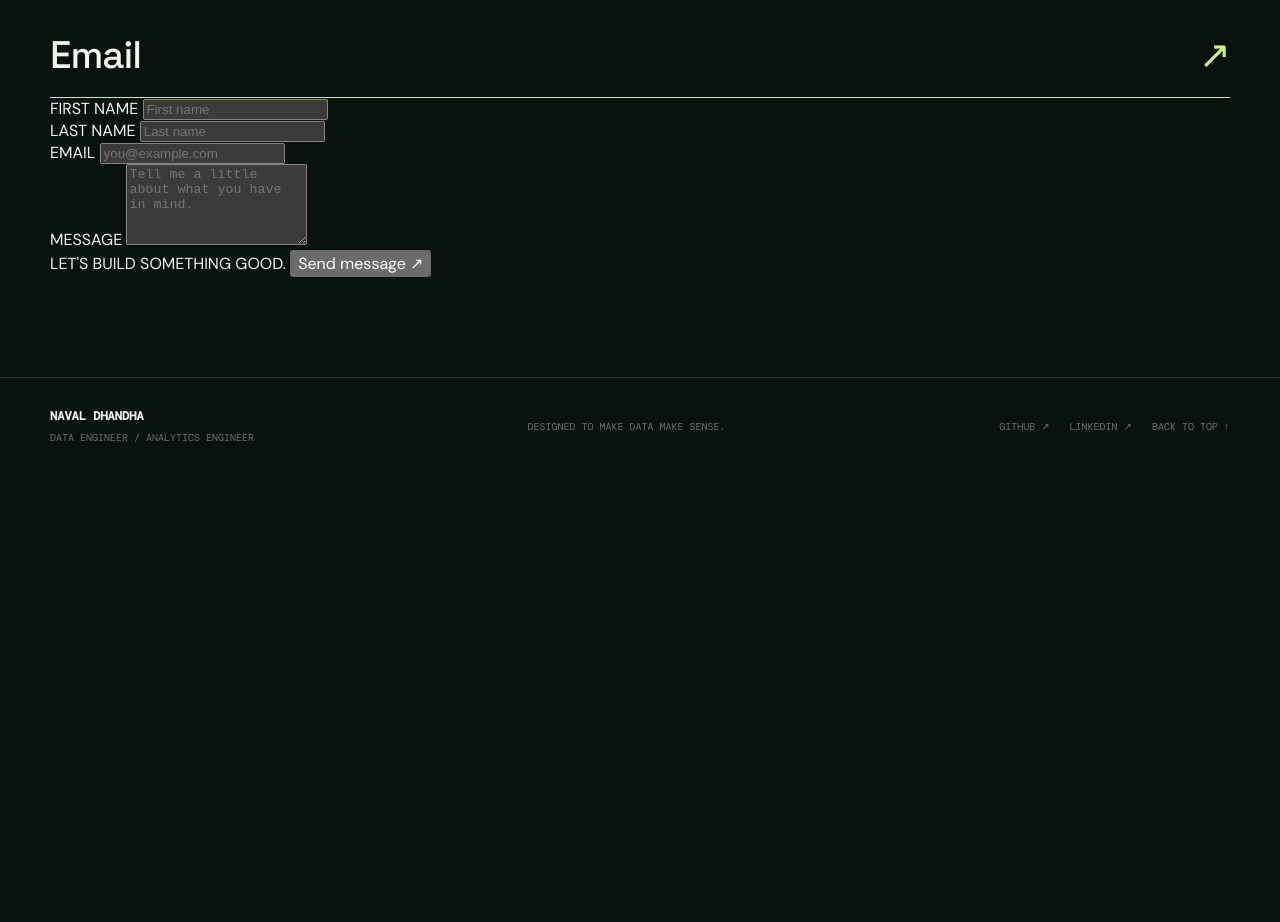
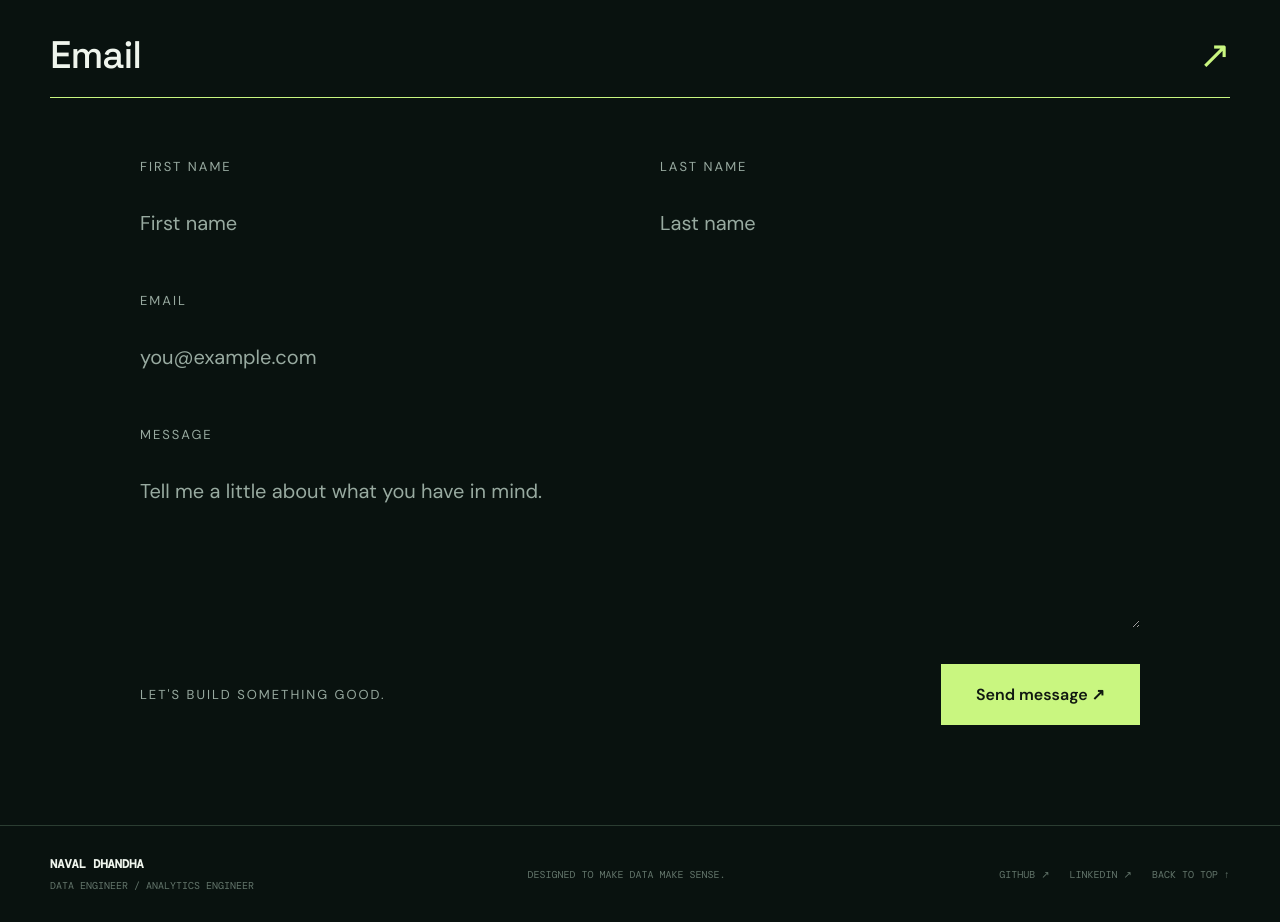
Before and after one commit to NavalDhandha/NavalDhandha.github.io, a plain HTML site: page index.html in a window 1280 px wide. Shown: the part 6483-7405 px from the top of the page. Before the commit the page ends 6957 px from the top, so only its background shows below. Drawn offline with nearby package versions, Linux system fonts and the light colour scheme.

Commit message:
Add styles for contact form and its fields

```diff
--- a/styles.css
+++ b/styles.css
@@ -95,3 +95,92 @@
   .brand-name { font-size: 12px; }
   .navbar { gap: 8px; }
 }
+.contact-form {
+  max-width: 1000px;
+  margin: 60px auto 0;
+}
+
+.form-row {
+  display: grid;
+  grid-template-columns: repeat(2, minmax(0, 1fr));
+  gap: 40px;
+}
+
+.form-field {
+  display: flex;
+  flex-direction: column;
+  margin-bottom: 36px;
+}
+
+.form-field label {
+  font-size: 13px;
+  letter-spacing: 2px;
+  color: var(--muted);
+  margin-bottom: 20px;
+}
+
+.form-field input,
+.form-field textarea {
+  width: 100%;
+  border: none;
+  border-bottom: 1px solid var(--border);
+  background: transparent;
+  color: var(--text);
+  padding: 15px 0 20px;
+  font: inherit;
+  font-size: 20px;
+  outline: none;
+  resize: vertical;
+  border-radius: 0;
+}
+
+.form-field input:focus,
+.form-field textarea:focus {
+  border-bottom-color: var(--accent);
+}
+
+.form-field input::placeholder,
+.form-field textarea::placeholder {
+  color: var(--muted);
+}
+
+.form-footer {
+  display: flex;
+  justify-content: space-between;
+  align-items: center;
+  gap: 20px;
+  margin-top: 30px;
+}
+
+.form-footer span {
+  color: var(--muted);
+  letter-spacing: 2px;
+  font-size: 13px;
+}
+
+.form-footer button {
+  background: var(--accent);
+  color: #101810;
+  border: none;
+  padding: 20px 35px;
+  font-size: 16px;
+  font-weight: 600;
+  cursor: pointer;
+  transition: transform 0.2s ease;
+}
+
+.form-footer button:hover {
+  transform: translateY(-3px);
+}
+
+@media (max-width: 600px) {
+  .form-row {
+    grid-template-columns: 1fr;
+    gap: 0;
+  }
+
+  .form-footer {
+    align-items: stretch;
+    flex-direction: column;
+  }
+}
```
